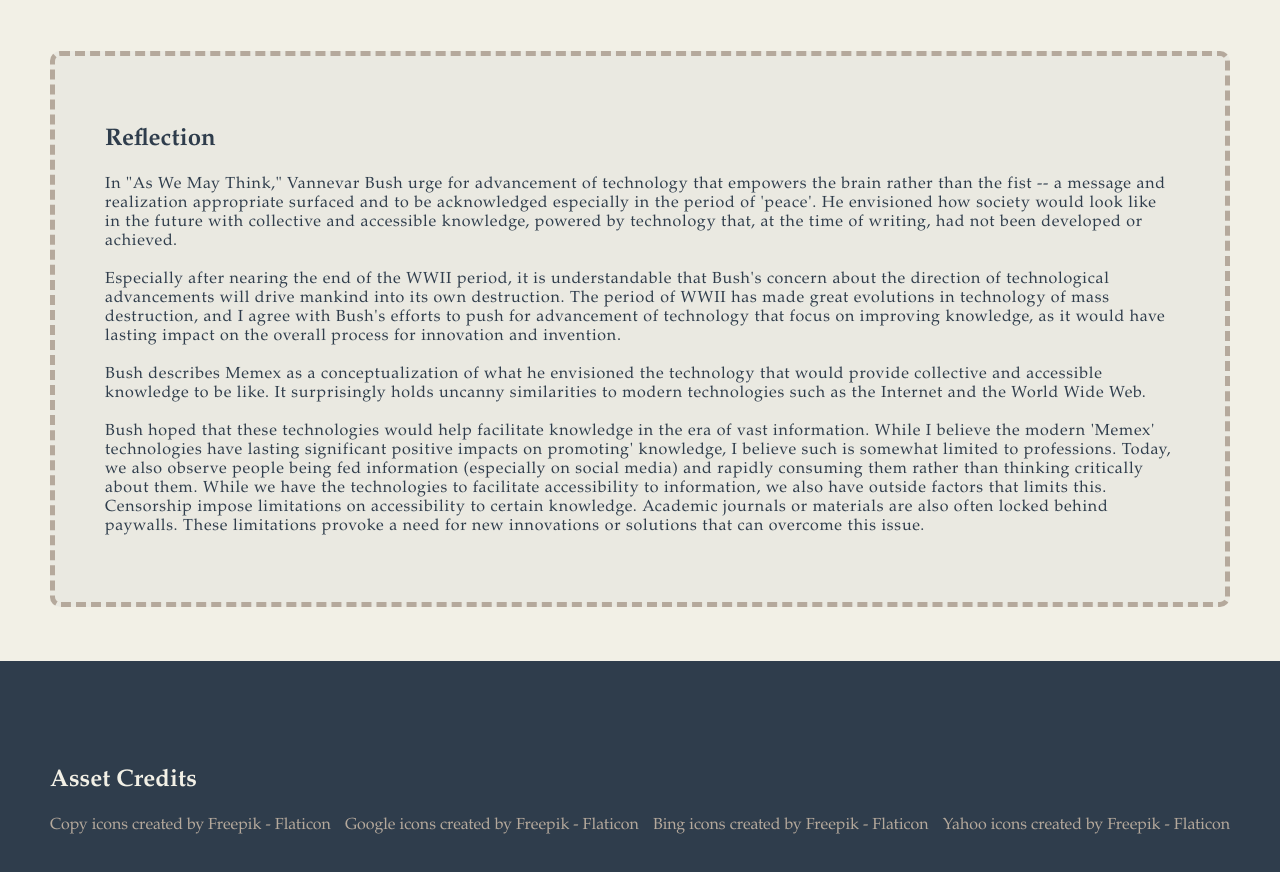
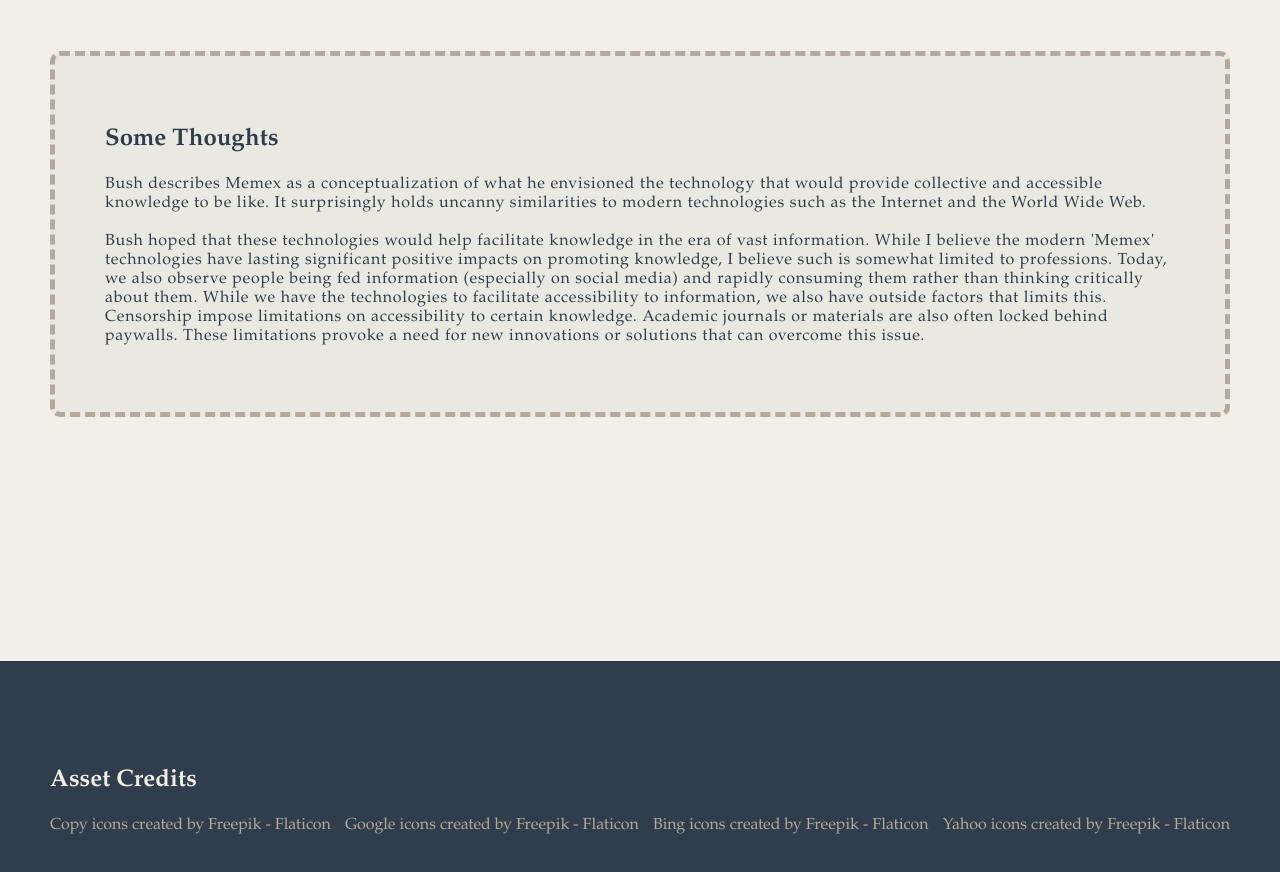
Before and after one commit to azheng9096/IDM-Web-Dev, a plain HTML site: page week01/index.html in a window 1280 px wide. Shown: the part 3120-3992 px from the top of the page. Drawn offline with Linux system fonts and the light colour scheme.

Commit message:
editted refletion section

```diff
--- a/week01/index.html
+++ b/week01/index.html
@@ -286,25 +286,8 @@
           border: 5px dashed #b5a99c;
         "
       >
-        <h2>Reflection</h2>
+        <h2>Some Thoughts</h2>
         <p>
-          In "As We May Think," Vannevar Bush urge for advancement of technology
-          that empowers the brain rather than the fist -- a message and
-          realization appropriate surfaced and to be acknowledged especially in
-          the period of 'peace'. He envisioned how society would look like in
-          the future with collective and accessible knowledge, powered by
-          technology that, at the time of writing, had not been developed or
-          achieved.
-          <br /><br />
-          Especially after nearing the end of the WWII period, it is
-          understandable that Bush's concern about the direction of
-          technological advancements will drive mankind into its own
-          destruction. The period of WWII has made great evolutions in
-          technology of mass destruction, and I agree with Bush's efforts to
-          push for advancement of technology that focus on improving knowledge,
-          as it would have lasting impact on the overall process for innovation
-          and invention.
-          <br /><br />
           Bush describes Memex as a conceptualization of what he envisioned the
           technology that would provide collective and accessible knowledge to
           be like. It surprisingly holds uncanny similarities to modern
@@ -312,7 +295,7 @@
           <br /><br />
           Bush hoped that these technologies would help facilitate knowledge in
           the era of vast information. While I believe the modern 'Memex'
-          technologies have lasting significant positive impacts on promoting'
+          technologies have lasting significant positive impacts on promoting
           knowledge, I believe such is somewhat limited to professions. Today,
           we also observe people being fed information (especially on social
           media) and rapidly consuming them rather than thinking critically
```
